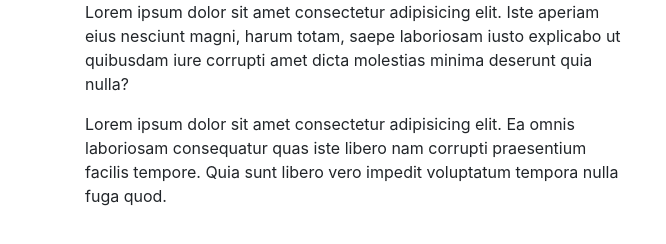
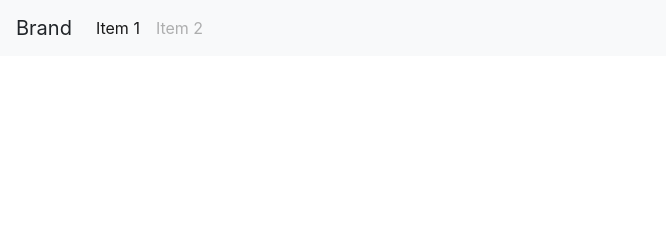
Before and after one commit to MarcoTech1234/Aula-PW-, a plain HTML site: page index.html in a window 1280 px wide. Shown: the whole page, without its empty margins (0-666 px from the left). Drawn offline with Linux system fonts and the light colour scheme.

Commit message:
atualização

```diff
--- a/index.html
+++ b/index.html
@@ -1,5 +1,6 @@
 <!DOCTYPE html>
 <html lang="pt-br">
+
 <head>
     <meta charset="UTF-8">
     <meta http-equiv="X-UA-Compatible" content="IE=edge">
@@ -7,17 +8,26 @@
     <link rel="stylesheet" href="css/bootstrap.css">
     <title>Document</title>
 </head>
+
 <body>
-    <div class="container">
-        <div class="row">
-            <div class="col-12 col-sm-8 col-md-6">Lorem ipsum dolor sit amet consectetur adipisicing elit. Iste aperiam eius nesciunt magni, harum totam, saepe laboriosam iusto explicabo ut quibusdam iure corrupti amet dicta molestias minima deserunt quia nulla?</div>
-
+    <nav class="navbar navbar-expand-lg navbar-light bg-light fixed-top">
+        <a class="navbar-brand">Brand</a>
+        <button class="navbar-toggler" data-target="#my-nav" data-toggle="collapse" aria-controls="my-nav" aria-expanded="false" aria-label="Toggle navigation">
+        <span class="navbar-toggler-icon"></span>
+    </button>
+        <div id="my-nav" class="collapse navbar-collapse">
+            <ul class="navbar-nav mr-auto">
+                <li class="nav-item active">
+                    <a class="nav-link" href="#">Item 1 <span class="sr-only">(current)</span></a>
+                </li>
+                <li class="nav-item">
+                    <a class="nav-link disabled" href="#" tabindex="-1" aria-disabled="true">Item 2</a>
+                </li>
+            </ul>
         </div>
-        <div class="row mt-3">
-        <div class="col-12 col-sm-8 col-md-6">Lorem ipsum dolor sit amet consectetur adipisicing elit. Ea omnis laboriosam consequatur quas iste libero nam corrupti praesentium facilis tempore. Quia sunt libero vero impedit voluptatum tempora nulla fuga quod.</div>
-        </div>
-    </div>
+    </nav>
     <script src="js/jquery-3.6.0.min.js"></script>
     <script src="js/bootstrap.js"></script>
 </body>
+
 </html>
```
Also changed, not shown: 1 other file.
